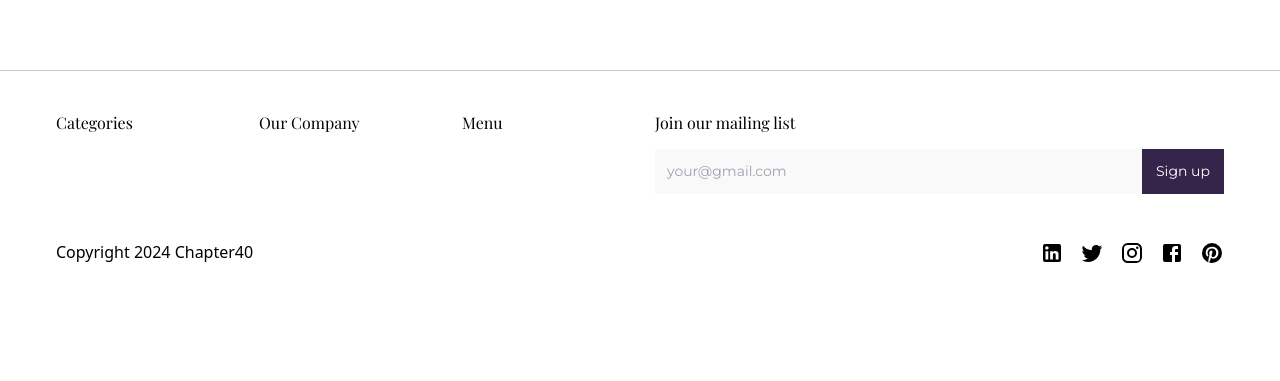
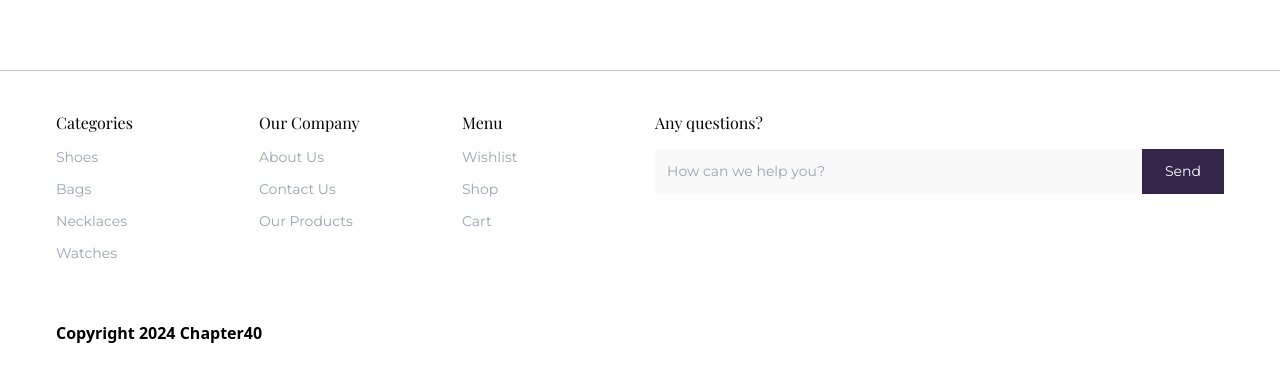
Before and after one commit to Temi-Dire/chapter40-website, a React (Vite) app: page / in a window 1280 px wide. Shown: the part 2023-2404 px from the top of the page. Before the commit the page ends 2328 px from the top, so only its background shows below. Built offline with nearby package versions, Linux system fonts and the light colour scheme; no server answers.

Commit message:
fix: change style, add functionality

```diff
--- a/src/sections/footer/index.tsx
+++ b/src/sections/footer/index.tsx
@@ -1,52 +1,47 @@
 import Footer from "../../components/Footer/Footer";
-import LinkedInIcon from "@mui/icons-material/LinkedIn";
-import InstagramIcon from "@mui/icons-material/Instagram";
-import TwitterIcon from "@mui/icons-material/Twitter";
-import FacebookIcon from "@mui/icons-material/Facebook";
-import PinterestIcon from "@mui/icons-material/Pinterest";
+// import LinkedInIcon from "@mui/icons-material/LinkedIn";
+// import InstagramIcon from "@mui/icons-material/Instagram";
+// import TwitterIcon from "@mui/icons-material/Twitter";
+// import FacebookIcon from "@mui/icons-material/Facebook";
+// import PinterestIcon from "@mui/icons-material/Pinterest";
+import Container from "../../components/Container";
 
 const FooterSection = () => {
   const menu = [
-    "New Arrivals",
-    "Best Sellers",
-    "Recently Viewed",
-    "Popular This Week",
-    "All Products",
+    { item: "Wishlist", link: "wishlist" },
+    { item: "Shop", link: "shop" },
+    { item: "Cart", link: "cart" },
   ];
 
   const categories = [
-    "Crockery",
-    "Furniture",
-    "Homeware",
-    "Plant pots",
-    "Chairs",
-    "Crocker",
+    { item: "Shoes", link: "shoes" },
+    { item: "Bags", link: "bags" },
+    { item: "Necklaces", link: "necklaces" },
+    { item: "Watches", link: "watches" },
   ];
 
   const ourCompany = [
-    "About Us",
-    "Vacancies",
-    "Contact Us",
-    "Privacy",
-    "Returns policy",
+    { item: "About Us", link: "about" },
+    { item: "Contact Us", link: "contact-us" },
+    { item: "Our Products", link: "shop" },
   ];
 
   const currentYear = new Date();
   return (
     <>
-      <div className="px-[24px] py-[40px] mt-[50px] border-t-borderDark border-t-[0.5px] xl:px-[40px] 3xl:px-[56px] max-w-[1440px] w-full mx-auto">
+      <Container className=" py-[40px] mt-[50px] border-t-borderDark border-t-[0.5px] xl:px-[40px] 3xl:px-[56px] w-full mx-auto">
         <div className="max-w-[1440px] w-full mx-auto">
           <div className="grid gap-[30px] 2lg:grid-cols-2 items-start">
             <div className="grid gap-[14px] 2lg:col-start-2 2lg:row-start-1">
-              <p className="font-playfair">Join our mailing list</p>
+              <p className="font-playfair">Any questions?</p>
               <div className="flex font-montserrat ">
                 <input
                   className="text-[14px] border-none outline-none py-3 px-3 bg-white-300 w-full"
                   type="text"
-                  placeholder="your@gmail.com"
+                  placeholder="How can we help you?"
                 />
                 <button className="text-white text-[14px] bg-darkPrimary px-2 max-w-[82px] w-full">
-                  Sign up
+                  Send
                 </button>
               </div>
             </div>
@@ -63,17 +58,19 @@ const FooterSection = () => {
             </div>
           </div>
           <div className="flex flex-col-reverse items-center gap-[30px] lg:space-y-0 lg:flex-row lg:justify-between font-thin pt-[30px] lg:pt-[46px]">
-            <div>Copyright {currentYear.getFullYear()} Chapter40</div>
-            <div className="space-x-6 lg:space-x-4">
+            <div className="font-bold">
+              Copyright {currentYear.getFullYear()} Chapter40
+            </div>
+            {/* <div className="space-x-6 lg:space-x-4">
               <LinkedInIcon />
               <TwitterIcon />
               <InstagramIcon />
               <FacebookIcon />
               <PinterestIcon />
-            </div>
+            </div> */}
           </div>
         </div>
-      </div>
+      </Container>
     </>
   );
 };
```
